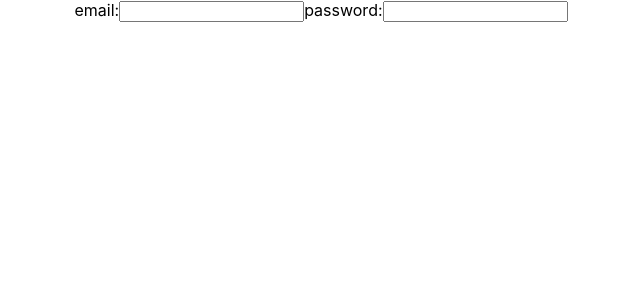
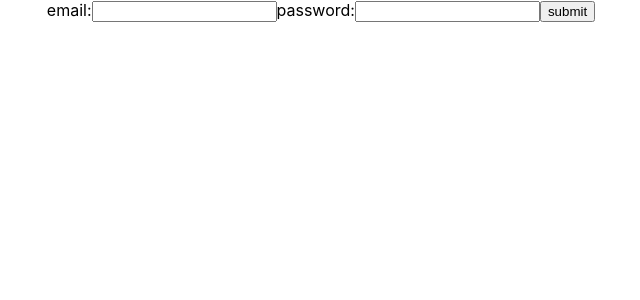
Before and after one commit to m-ghiringhelli/two-do, a React (Create React App) app: page / in a window 1280 px wide. Shown: the top 300 px of the page, without its empty margins (319-959 px from the left). Built offline with nearby package versions, Linux system fonts and the light colour scheme.

Commit message:
supabase key

```diff
--- a/src/views/Auth/Auth.js
+++ b/src/views/Auth/Auth.js
@@ -4,9 +4,14 @@ export default function Auth() {
   const [email, setEmail] = useState('');
   const [password, setPassword] = useState('');
 
+  const handleSubmit = async (e) => {
+    e.preventDefault();
+    console.log('submitted');
+  };
+
   return (
     <div>
-      <form>
+      <form onSubmit={handleSubmit}>
         <label>
           email:
           <input type='email' onChange={(e) => setEmail(e.target.value)}></input>
@@ -15,6 +20,7 @@ export default function Auth() {
           password:
           <input type='password' onChange={(e) => setPassword(e.target.value)}></input>
         </label>
+        <button>submit</button>
       </form>
     </div>
   );
```
Also changed, not shown: 1 other file (tests, documents, lock files or other folders).
